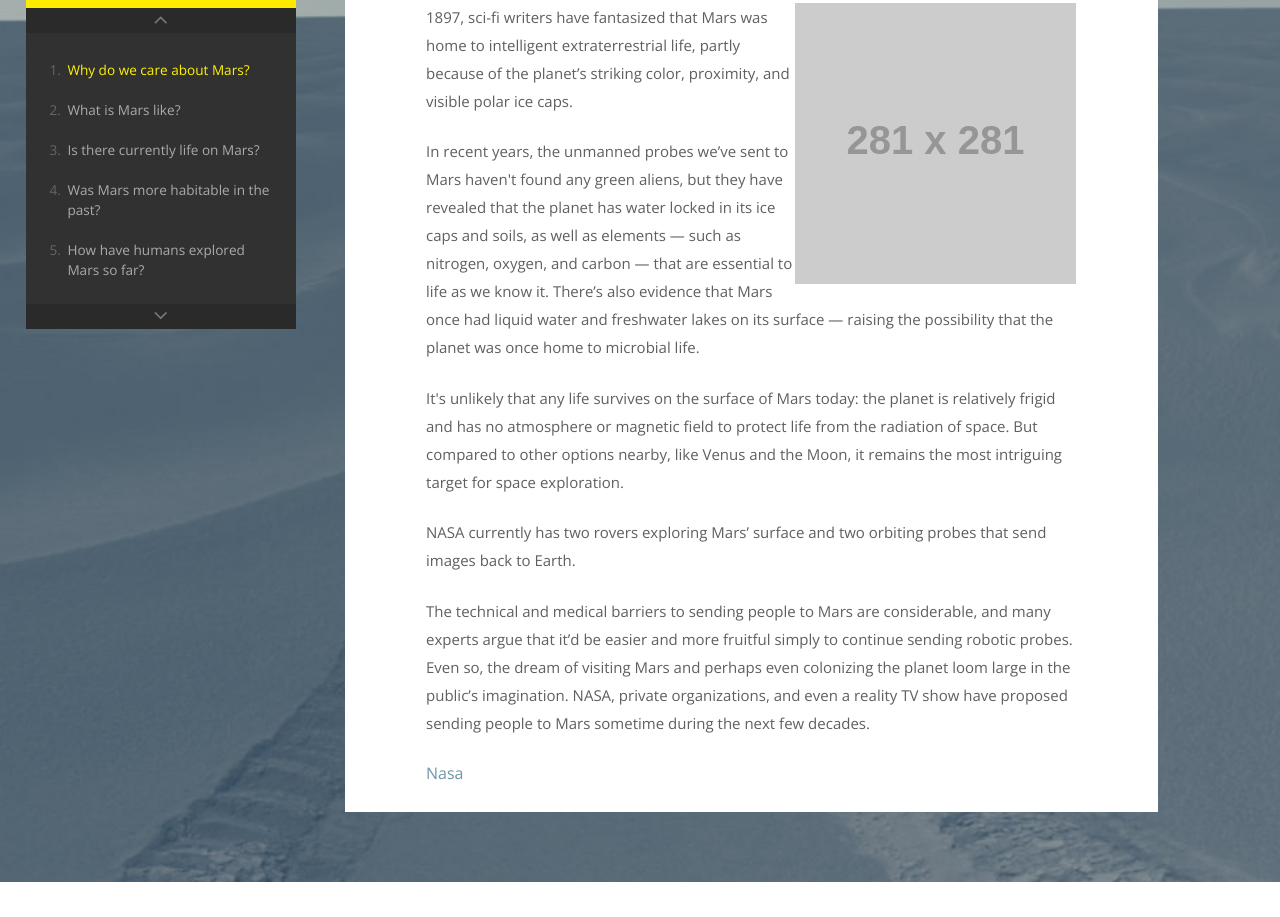
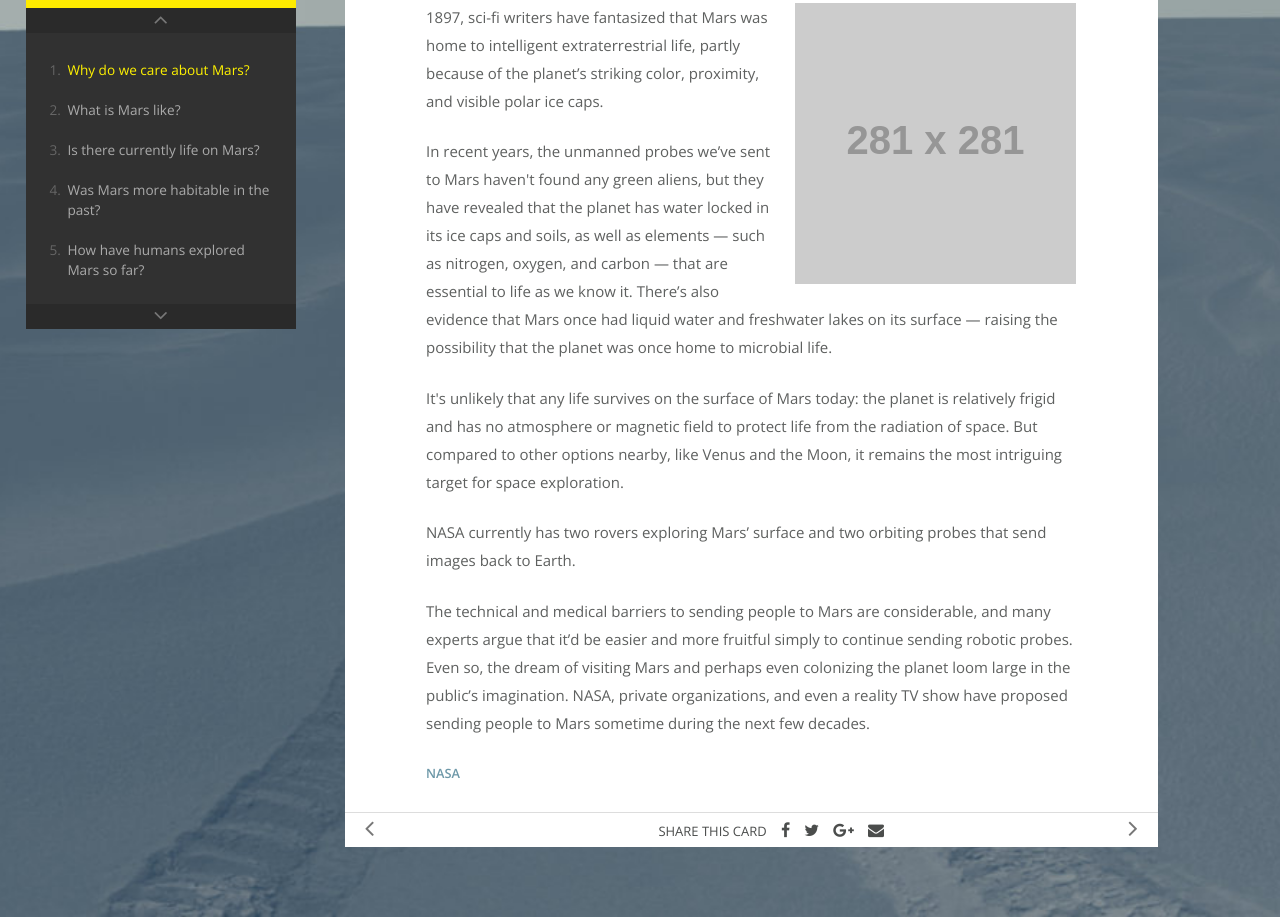
Before and after one commit to mpedersen2054/blog-template-clone, a plain HTML site: page index.html in a window 1280 px wide. Shown: the part 312-1229 px from the top of the page. Before the commit the page ends 1194 px from the top, so only its background shows below. Drawn offline with nearby package versions, Linux system fonts and the light colour scheme; placeholder pictures from the web are drawn by us.

Commit message:
add styles for main sections bottom pager

```diff
--- a/css/partials/_general.sass
+++ b/css/partials/_general.sass
@@ -29,3 +29,11 @@
 
 .pull-left
   float: left
+
+.author
+  text-transform: uppercase
+  font-weight: 600
+  font-size: 0.8em
+
+.thumbail
+  padding-left: 20px
--- a/css/style.sass
+++ b/css/style.sass
@@ -53,3 +53,37 @@ article
 
     p
       margin: 0 0 1.5em 0
+
+  .bottom-pager
+    position: relative
+    height: 35px
+    border-top: 1px solid #ddd
+    padding-top: 3px
+    font-weight: 600
+    .left-arrow, .share-text, .social-buttons, .right-arrow, .bottom-centered
+      display: inline-block
+
+    .bottom-centered
+      position: relative
+      left: 35%
+
+    .share-text
+      font-weight: 400
+      color: $main-header
+      font-size: 13px
+      text-transform: uppercase
+
+    .left-arrow, .right-arrow
+      font-size: 0.8em
+      color: #777
+
+    .left-arrow
+      margin-left: 20px
+    .right-arrow
+      margin-right: 20px
+
+    .social
+      margin-left: 10px
+      color: $main-header
+      &:hover
+        color: $link-blue
--- a/index.html
+++ b/index.html
@@ -71,7 +71,7 @@
             Mars is the fourth planet out from the sun in our solar system, and earthlings have been dreaming about going there for a very long time.
           </p>
           <div class="pull-right">
-            <img src="http://placehold.it/281x281" alt="Mars">
+            <img src="http://placehold.it/281x281" alt="Mars" class="thumbail">
           </div>
           <p>
             1897, sci-fi writers have fantasized that Mars was home to intelligent extraterrestrial life, partly because of the planet’s striking color, proximity, and visible polar ice caps.
@@ -91,7 +91,27 @@
           <div class="author"><a href="#">Nasa</a></div>
         </div>
 
-        <!-- still needs bottom pager -->
+        <div class="bottom-pager">
+          <a href="#" class="pull-left left-arrow"><i class="fa fa-angle-left fa-2x"></i></a>
+          <div class="bottom-centered">
+            <span class="share-text">Share This Card</span>
+            <div class="social-buttons">
+              <a href="#" class="social facebook">
+                <i class="fa fa-facebook"></i>
+              </a>
+              <a href="#" class="social twitter">
+                <i class="fa fa-twitter"></i>
+              </a>
+              <a href="#" class="social google-plus">
+                <i class="fa fa-google-plus"></i>
+              </a>
+              <a href="#" class="social email">
+                <i class="fa fa-envelope"></i>
+              </a>
+            </div>
+          </div>
+          <a href="#" class="pull-right right-arrow"><i class="fa fa-angle-right fa-2x"></i></a>
+        </div>
       </article>
     </div>
   </div>
```
Also changed, not shown: css/style.css, 2 other files.
